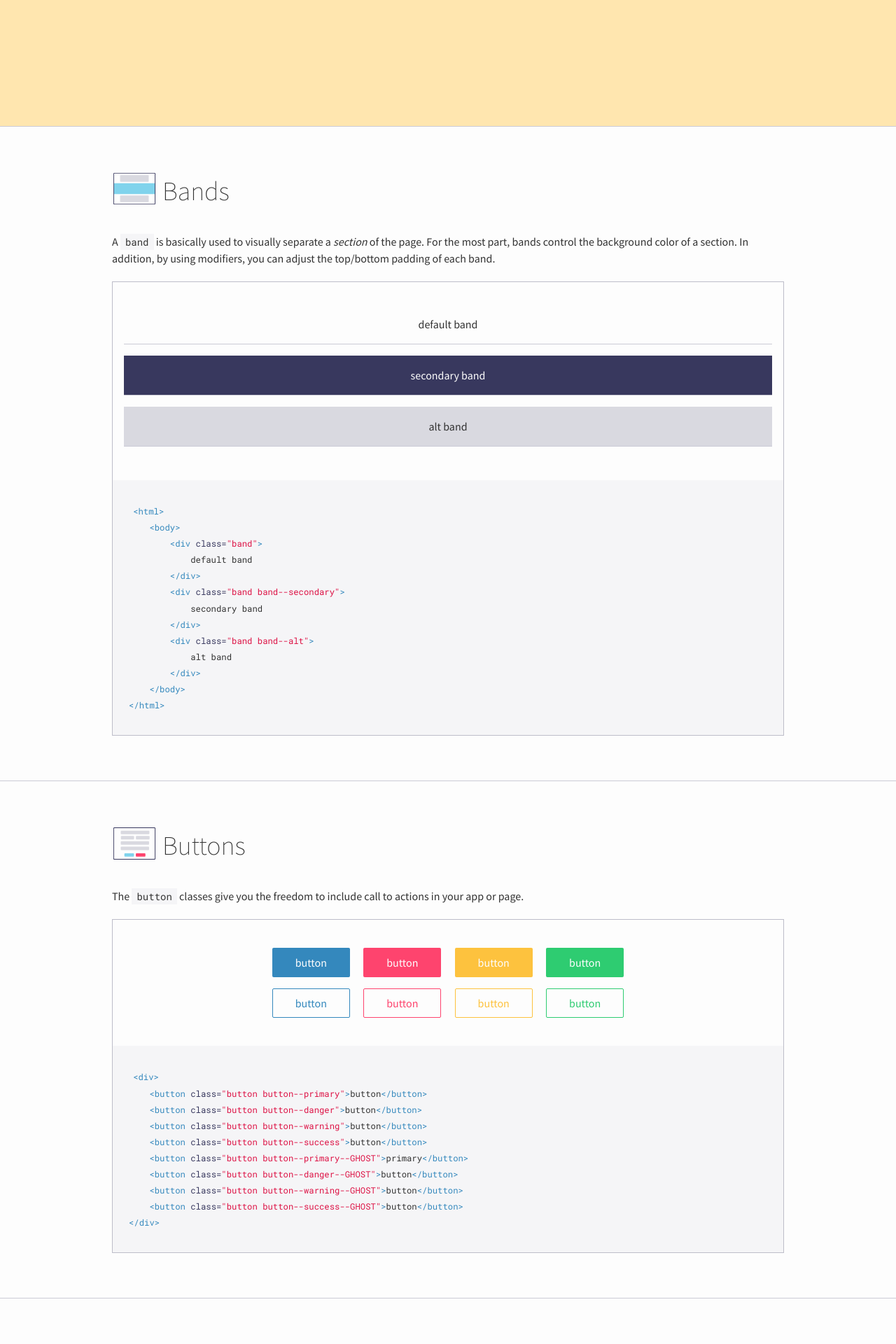
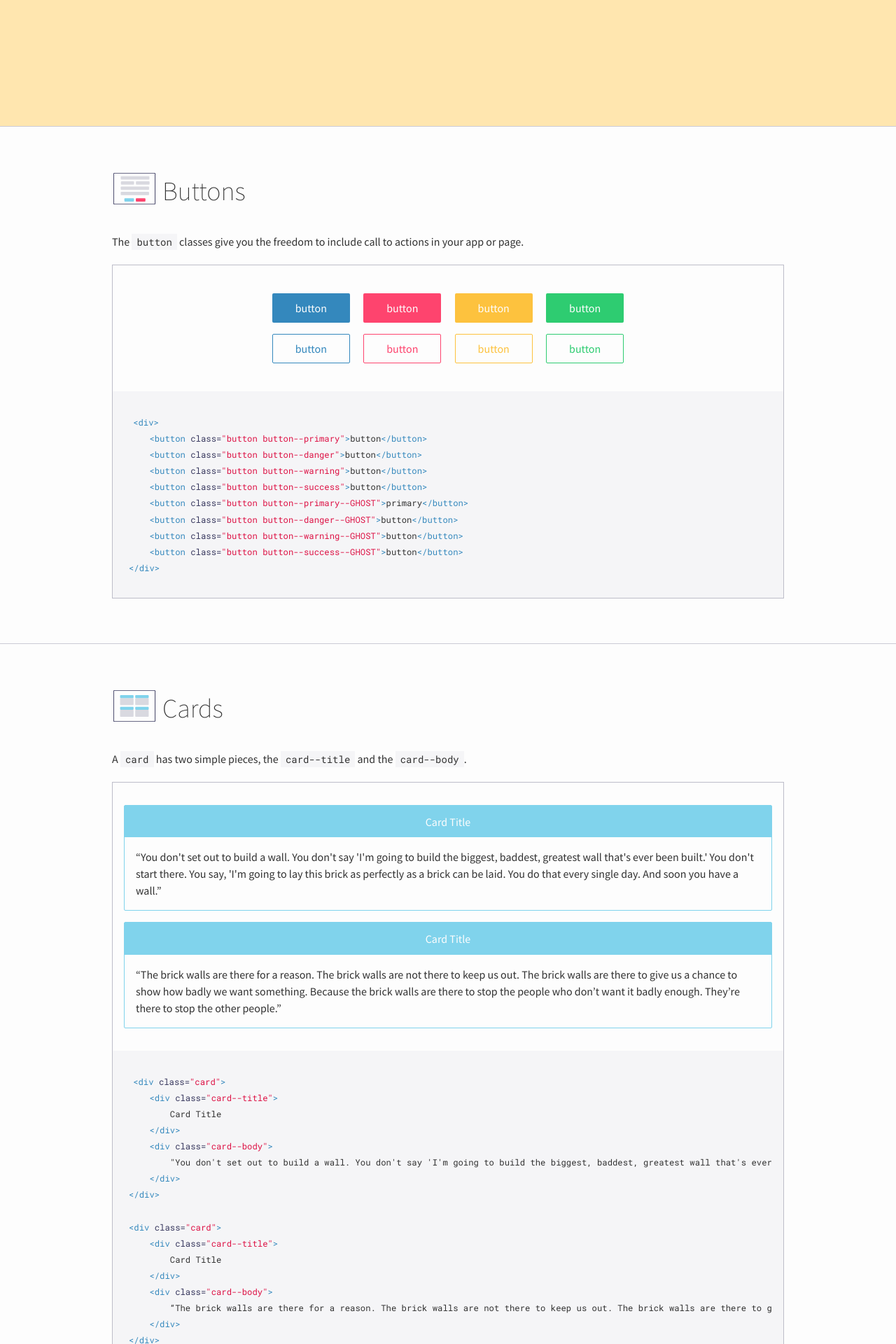
Before and after one commit to techtolentino/one-seven, a Jekyll site: the page built from index.html, in a window 1280 px wide. Shown: the part 341-2261 px from the top of the page at 70% size. Built offline with Jekyll 4.4.1, drawn with Linux system fonts in a browser that asks for light colours; some of the changed text lies outside the part shown.

Commit message:
scroll fix

```diff
--- a/_includes/hero.html
+++ b/_includes/hero.html
@@ -1,4 +1,4 @@
-<div class="band band--warning-light band--LARGE">
+<div class="layer layer--warning-light layer--LARGE">
     <div class="container">
         <div class="hero">
             <img class="hero--logo" src="assets/brickwork-icon.svg" alt="">
--- a/_layouts/section.html
+++ b/_layouts/section.html
@@ -1,7 +1,7 @@
 ---
 layout: default
 ---
-<div class="band band--SMALL">
+<div class="layer layer--SMALL">
     <div class="container">
         {{ content }}
     </div>
--- a/_sass/_bands.scss
+++ b/_sass/_layers.scss
@@ -1,4 +1,4 @@
-.band {
+.layer {
     padding-top: $spacing-unit / 2;
     padding-bottom: $spacing-unit / 2;
     border-bottom: 1px solid darken($gray, 5%);
--- a/_sass/_syntax-highlighting.scss
+++ b/_sass/_syntax-highlighting.scss
@@ -5,9 +5,11 @@
     background: lighten($gray, 10%);
     margin: 0;
     padding: $spacing-unit / 2;
-    overflow: scroll;
+    overflow: hidden;
     line-height: 1.65;
     font-family: 'Roboto Mono', monospace;
+    height: 100%;
+    max-width: 100%;
 
     .c     { color: #998; font-style: italic } // Comment
     .err   { color: #a61717; background-color: #e3d2d2 } // Error
--- a/css/main.scss
+++ b/css/main.scss
@@ -18,7 +18,7 @@
 @import 'button';
 @import 'cards';
 @import 'container';
-@import 'bands';
+@import 'layers';
 @import 'hero';
 @import 'icon';
 
--- a/index.html
+++ b/index.html
@@ -4,7 +4,7 @@
 {% include hero.html %}
 
 {% for section in site.sections %}
-    <div class="band band--SMALL">
+    <div class="layer layer--SMALL">
         <div class="container">
             <img class="icon" src="assets/{{ section.icon }}" alt="{{ section.icon }} icon">
             <h2>{{ section.title }}</h2>
```
Also changed, not shown: _sections/bands.markdown (deleted, +0 -30 lines), _sections/layers.markdown (added, +30 -0 lines), assets/band-icon.svg.
